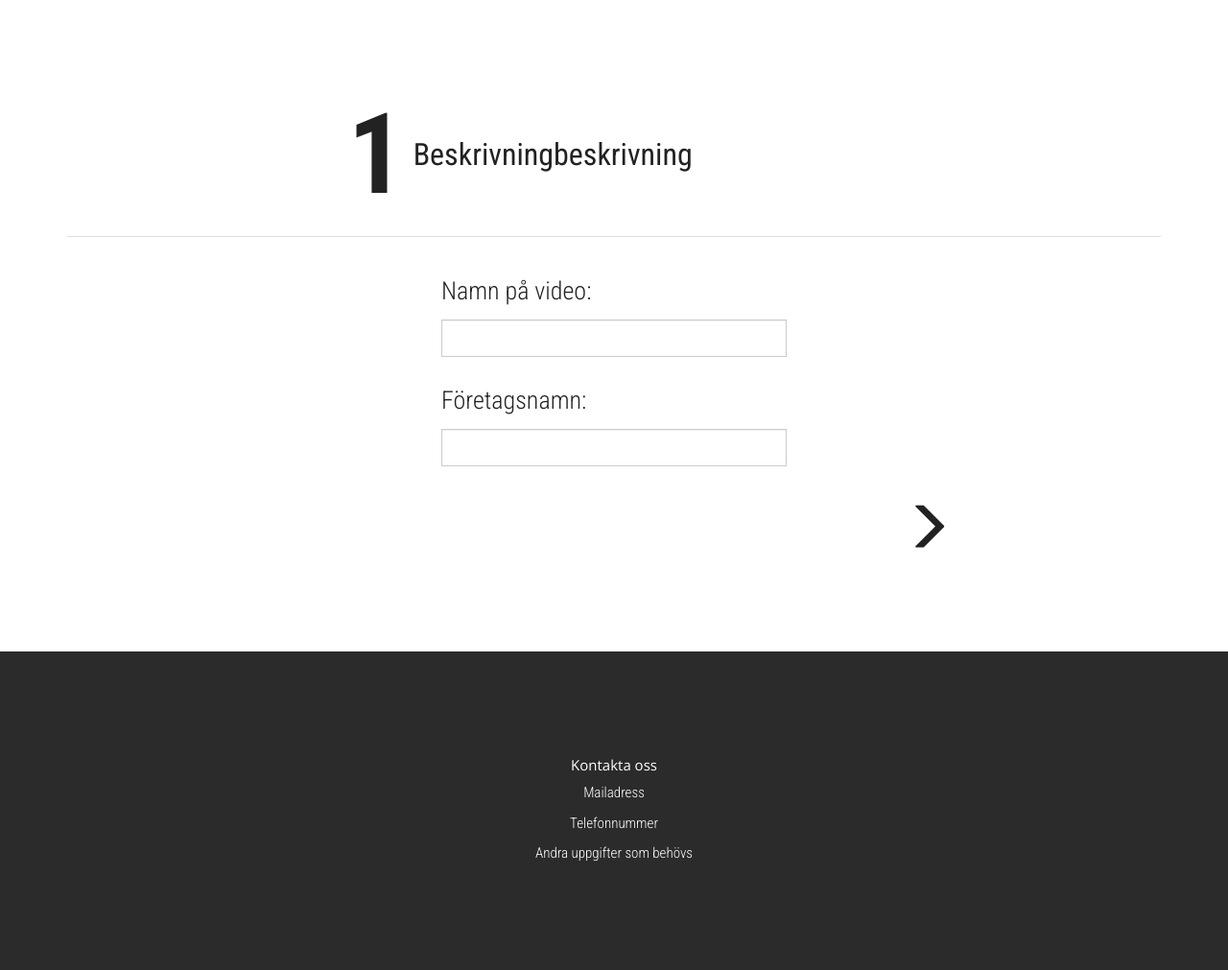
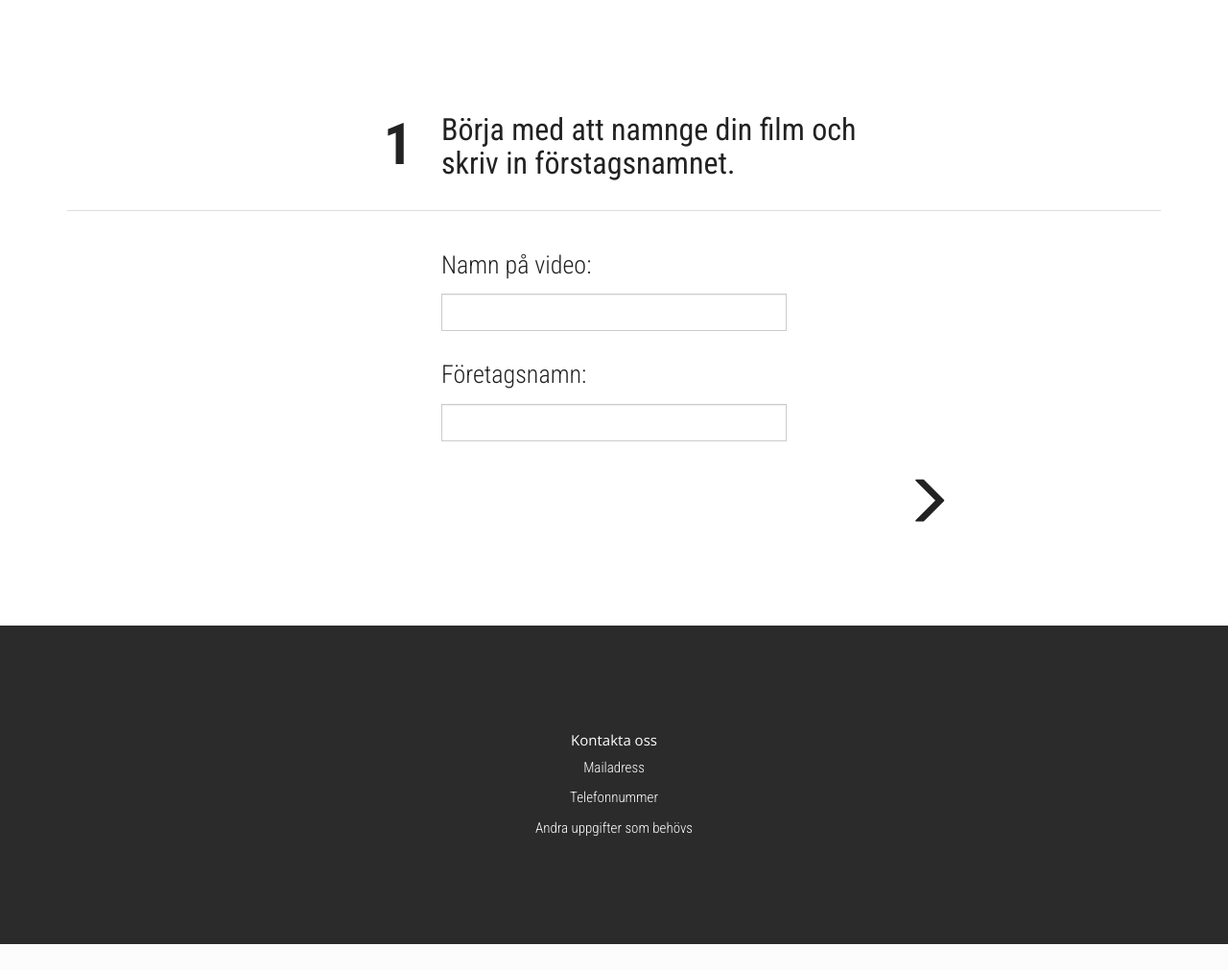
Before and after one commit to siggelito/lavg, a Django app: page /video/new/ in a window 1280 px wide. Shown: the part 45-1056 px from the top of the page at 96% size. After the commit the page ends 1029 px from the top, so only its background shows below. Run offline with Django 3.2, Linux system fonts and the light colour scheme; some libraries are stand-ins or nearby versions.

Commit message:
omstrukturering av css-filer

```diff
--- a/dbtapp/static/dbtapp/styleBase.css
+++ b/dbtapp/static/dbtapp/styleBase.css
@@ -1,5 +1,12 @@
 /*
-Stylesheet som Base.html använder sig av
+
+
+Stylesheet som Base.html och alla de olika stegen använder sig av. Om CSS för utseende av innehåll is tegen ska ändras och ej vara globala,
+ändra i stylesheetSteps.css
+
+/ Hanna
+
+
 */
 
 
@@ -10,6 +17,7 @@ p {
 h1	{
 	font-family: 'Roboto Condensed' !important;
 	font-weight: 700;
+	font-size: 60px;
 }
 
 h2	{
@@ -68,95 +76,3 @@ section {
   padding: 100px 0;
   display: block;
 }
-
-
-
-
-
-
-
-
-#content	{
-	/*background-color: #FF9900;*/
-	font-size: 110%;
-
-}
-.content	{
-}
-
-#header {
-		font-family: 'Roboto Condensed';
-
-
-}
-#circle	{
-	background-color:red;
-	border-radius: 50%;
-	width: 200px;
-	height: 200px;
-	position: relative;
-	z-index: -1;
-}
-
-#divider {
-	background-color: #FF9900;
-    padding-top: 3%;
-}
-
-#stepNumber {
-	font-size: 300%;
-    display: inline-block;
-    /*background-color:red;*/
-    padding:0;
-	margin:0 auto;
-	vertical-align: middle;
-	/* width and height can be anything, as long as they're equal */
-
-}
-
-#description {
-	display: inline-block;
-	/*background-color: blue;*/
-	padding:0;
-	margin:0 auto;
-	line-height: auto;
-	vertical-align: middle;
-
-
-}
-
-.control-label	{
-	font-size: 140%;
-}
-
-.top-buffer {
- 	padding-top:11%;
- 	padding-bottom:0;
- 	margin: 0 auto;
-}
-
-/*Ändrar upplysningsfärg på formuläret*/
-.form-control:focus {
-    border-color: #FF9900 !important;
-    outline: 0;
-    -webkit-box-shadow: inset 0 1px 1px rgba(255, 153, 0, 1),0 0 8px rgba(255, 153, 0, 1) !important;
-    box-shadow: inset 0 1px 1px rgba(255, 153, 0, 1),0 0 8px rgba(255, 153, 0, 1) !important;
-}
-
-.glyphicon-menu-right	{
-	font-size: 320%;
-	 /* First we need to help some browsers along for this to work.
-     Just because a vendor prefix is there, doesn't mean it will
-     work in a browser made by that vendor either, it's just for
-     future-proofing purposes I guess. */
-  -o-transition:.3s;
-  -ms-transition:.3s;
-  -moz-transition:.3s;
-  -webkit-transition:.3s;
-  /* ...and now for the proper property */
-  transition:.3s;
-}
-
-.glyphicon:hover, .glyphicon:focus {
-  	color:  #FF9900;
-  }
--- a/dbtapp/static/dbtapp/stylesheetStep1.css
+++ b/dbtapp/static/dbtapp/stylesheetSteps.css
@@ -1,23 +1,13 @@
+/*
 
-p {
-	font-family: 'Roboto Condensed' !important;
-}
+CSS för de olika stegen - VIKTIGT - skriv inte över styleBase.css
 
-h1	{
-	font-family: 'Roboto Condensed' !important;
-	font-weight: 700;
-}
+/ Hanna
+*/
 
-h2	{
-	font-family: 'Roboto Condensed' !important;
-	font-weight: 400;
-}
 
-h3	{
-	font-family: 'Roboto Condensed' !important;
-	font-weight: 300;
 
-}
+
 
 #content	{
 	/*background-color: #FF9900;*/
@@ -45,7 +35,7 @@ h3	{
 	background-color: #FF9900;
     padding-top: 3%;
 }
-
+/*
 #stepNumber {
 	font-size: 300%;
     display: inline-block;
@@ -56,6 +46,7 @@ h3	{
 	/* width and height can be anything, as long as they're equal */
 
 }
+*/
 
 #description {
 	display: inline-block;
--- a/dbtapp/templates/dbtapp/base.html
+++ b/dbtapp/templates/dbtapp/base.html
@@ -24,12 +24,15 @@
 	<!-- Google font -->
 	<link href='http://fonts.googleapis.com/css?family=Roboto+Condensed:400,700,300' rel='stylesheet' type='text/css'>
 
-	<!-- eget CSS för själva innehållet. kolla om dessa ska samköras eller om det ska vara två olika
-	<link rel="stylesheet" type="text/css" href="{% static 'dbtapp/stylesheetStep1.css' %}" />
+	<!-- eget CSS för själva innehållet.änvänds int ei nuläget....
 	<link rel="stylesheet" type="text/css" href="{% static 'dbtapp/style.css' %}" />-->
+
 
 	<!-- CSS för base.html -->
 	<link rel="stylesheet" type="text/css" href="{% static 'dbtapp/styleBase.css' %}" />
+
+	<!-- CSS för de olika stegen - VIKTIGT - skriv inte över styleBase.css -->
+	<link rel="stylesheet" type="text/css" href="{% static 'dbtapp/stylesheetSteps.css' %}" />
 </head>
 
 <body>
--- a/dbtapp/templates/dbtapp/newVideo.html
+++ b/dbtapp/templates/dbtapp/newVideo.html
@@ -4,9 +4,11 @@
 <!--Stegnummer och beskrivning-->
 <div class="content" id="header">
   	<div class="row">
-		<div class="col-lg-5 col-md-offset-3">
-    		 <h1 id="stepNumber">1</h1>
-   			 <h2 id="description"> Beskrivningbeskrivning</h2>
+		<div class="col-md-1 col-md-offset-3 text-right">
+    		 <h1>1</h1>
+    	</div>
+    	<div class="col-md-5 text-left">
+   			 <h2 id="description"> Börja med att namnge din film och skriv in förstagsnamnet.</h2>
 	   </div>
 	</div>
 </div>
```
